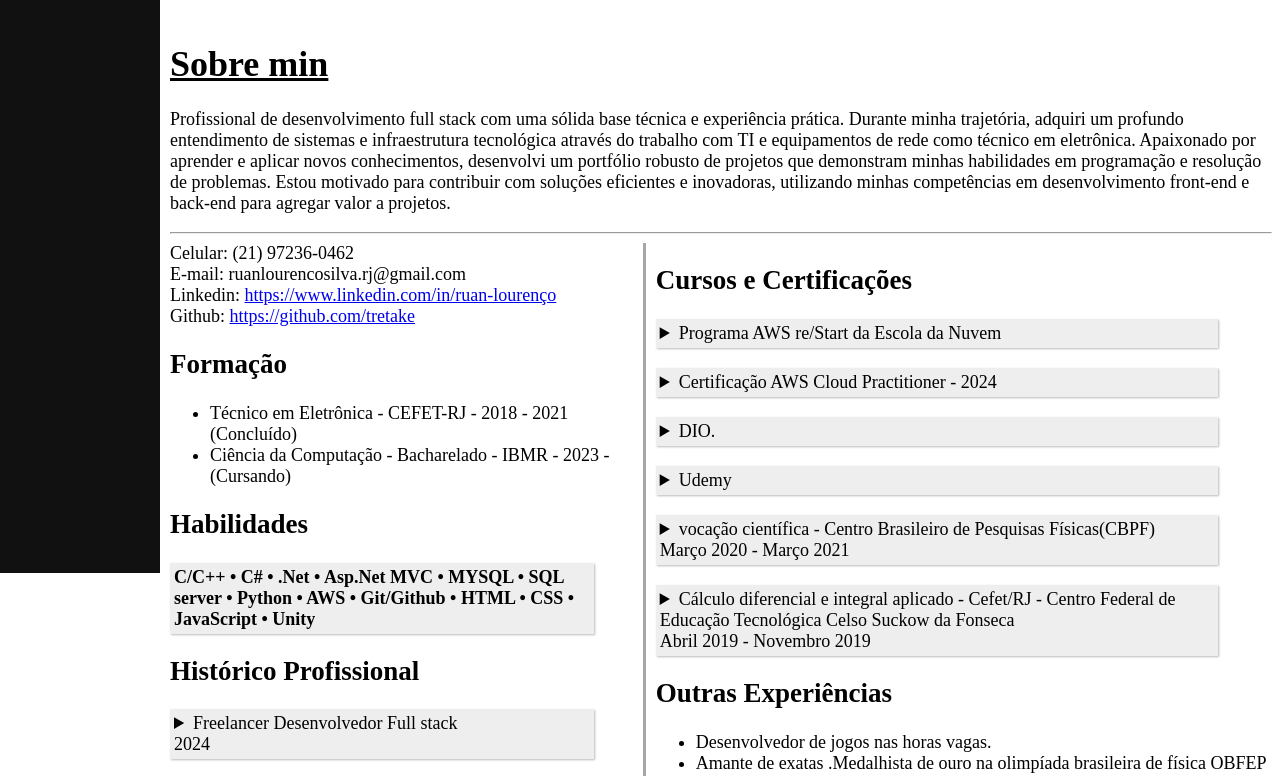
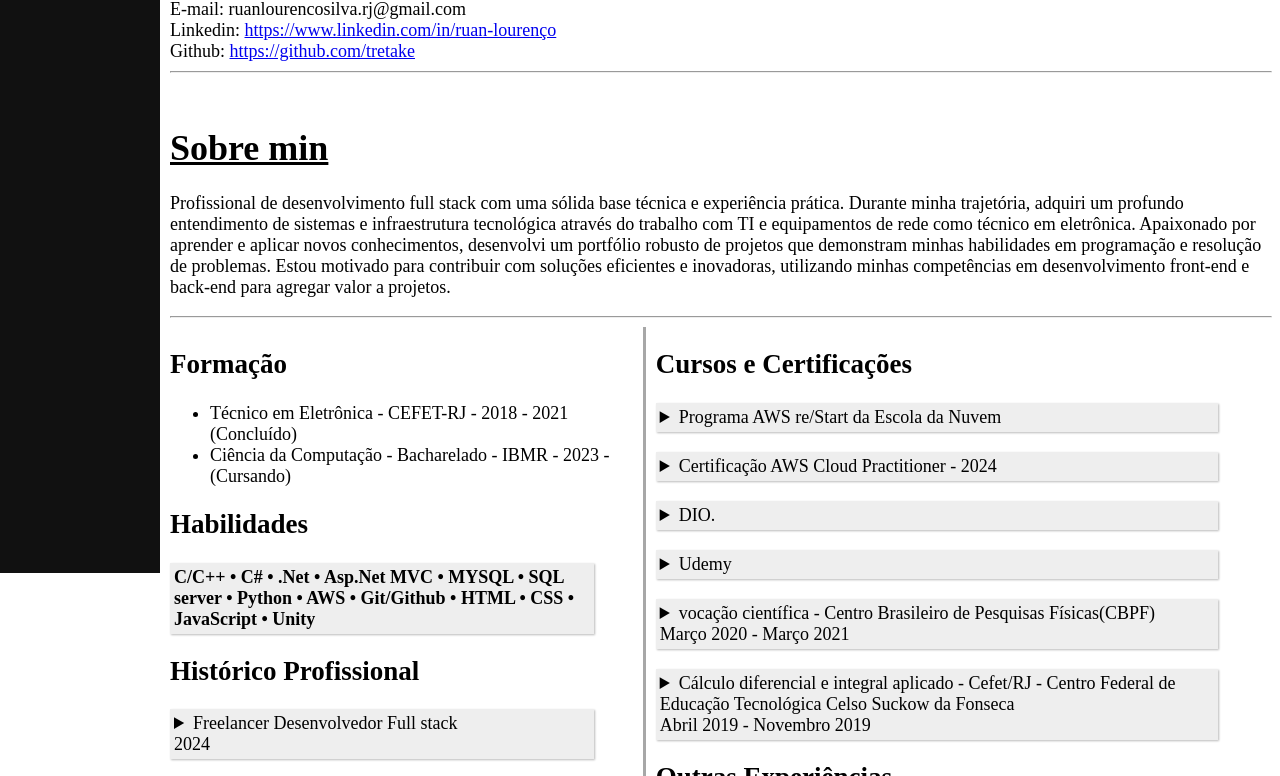
Before and after one commit to tretake/tretake.github.io, a plain HTML site: page index.html in a window 1280 px wide. Shown: the part 247-1023 px from the top of the page. Drawn offline with Linux system fonts and the light colour scheme.

Commit message:
posição de contatos mudado

```diff
--- a/index.html
+++ b/index.html
@@ -15,6 +15,19 @@
       <img class="imagem-redonda" width="200" src="eu.jpeg" />
 
       <u class="nome"><b>Ruan Lourenço Silva</b></u>
+
+      <div class="Contato">
+        Celular: (21) 97236-0462 <br />
+        E-mail: ruanlourencosilva.rj@gmail.com <br />
+
+        Linkedin:
+        <a href="https://www.linkedin.com/in/ruan-lourenço"
+          >https://www.linkedin.com/in/ruan-lourenço</a
+        >
+        <br />
+        Github:
+        <a href="https://github.com/tretake">https://github.com/tretake </a>
+      </div>
     </header>
     <hr />
 
@@ -34,18 +47,6 @@
     <hr />
     <main>
       <div class="formacao">
-        Celular: (21) 97236-0462 <br />
-        E-mail: ruanlourencosilva.rj@gmail.com <br />
-
-        Linkedin:
-        <a href="https://www.linkedin.com/in/ruan-lourenço"
-          >https://www.linkedin.com/in/ruan-lourenço</a
-        >
-        <br />
-        Github:
-        <a href="https://github.com/tretake">https://github.com/tretake </a>
-        <br />
-
         <h2>Formação</h2>
         <ul>
           <li>Técnico em Eletrônica - CEFET-RJ - 2018 - 2021 (Concluído)</li>
--- a/site.css
+++ b/site.css
@@ -52,6 +52,10 @@
 
 
 
+  .Contato {
+    text-align: left;
+  }
+
 
 
   h1 {
```
